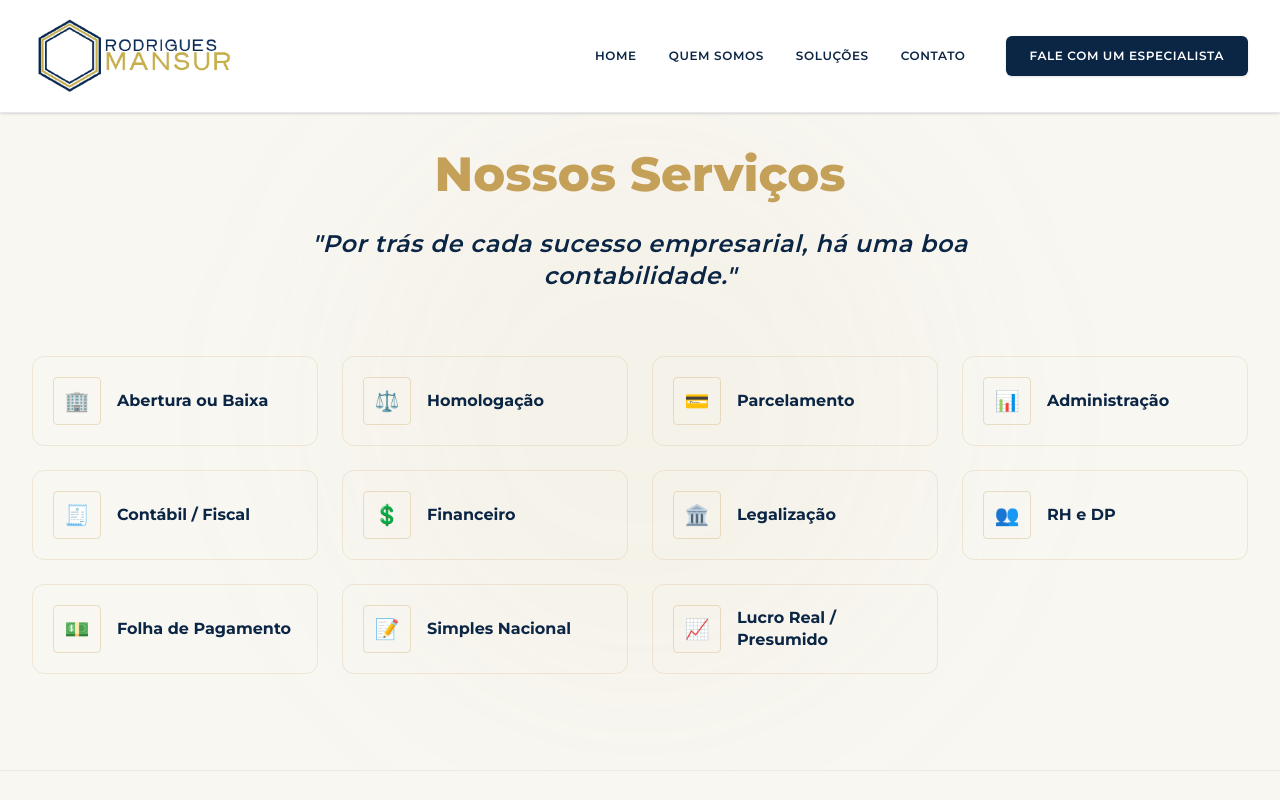
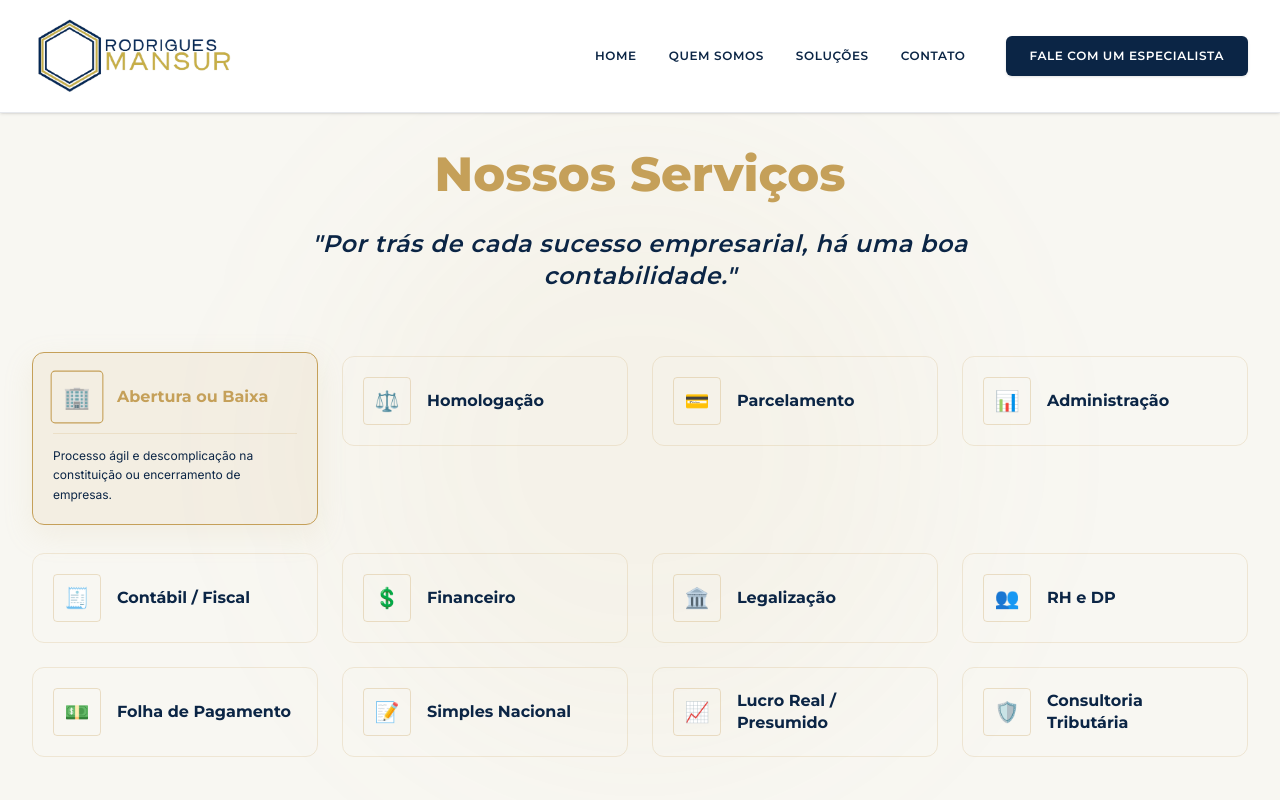
Before and after one commit to RudolfoTorres/rodrigues-mansur, a Next.js app: page / in a window 1280 px wide. Both pictures are taken after a click on the element 175 px from the left and 2076 px from the top of the page. Shown: the part 1676-2476 px from the top of the page. Built offline with nearby package versions, Linux system fonts and the light colour scheme.

Commit message:
UI:adicionado colapse e onclick nos cards de serviços na Service.tsx

```diff
--- a/src/components/Services.tsx
+++ b/src/components/Services.tsx
@@ -1,6 +1,14 @@
 "use client";
 
+import { useState } from "react";
+
 export function Services() {
+  // Estado para controlar o card ativo via toque/clique
+  const [activeCard, setActiveCard] = useState<number | null>(null);
+
+  // Estado para o botão de collapse no mobile
+  const [showAllMobile, setShowAllMobile] = useState(false);
+
   const servicesList = [
     {
       title: "Abertura ou Baixa",
@@ -56,51 +64,115 @@ export function Services() {
       title: "Lucro Real / Presumido",
       icon: "📈",
       description: "Consultoria tributária avançada para otimização de impostos corporativos."
+    },
+    {
+      title: "Consultoria Tributária",
+      icon: "🛡️",
+      description: "Revisão e inteligência fiscal para redução legal da carga de impostos."
     }
   ];
 
+  const handleCardClick = (idx: number) => {
+    setActiveCard((prev) => (prev === idx ? null : idx));
+  };
+
   return (
-    <section className="bg-rm-black py-24 relative overflow-hidden">
+    <section className="bg-rm-black py-20 md:py-24 relative overflow-hidden">
       {/* Subtle background glow */}
       <div className="absolute top-1/2 left-1/2 -translate-x-1/2 -translate-y-1/2 w-[600px] h-[600px] bg-rm-gold/5 rounded-full blur-[100px] pointer-events-none" />
 
       <div className="max-w-7xl mx-auto px-4 sm:px-6 lg:px-8 relative z-10">
-        <div className="text-center mb-16">
-          <h2 className="text-3xl md:text-5xl font-heading font-extrabold text-rm-gold mb-6 leading-tight">
+        <div className="text-center mb-12 md:mb-16">
+          <h2 className="text-3xl md:text-5xl font-heading font-extrabold text-rm-gold mb-4 md:mb-6 leading-tight">
             Nossos Serviços
           </h2>
-          <p className="text-rm-cream/90 font-heading tracking-wide text-xl md:text-2xl font-semibold max-w-3xl mx-auto italic">
+          <p className="text-rm-cream/90 font-heading tracking-wide text-lg md:text-2xl font-semibold max-w-3xl mx-auto italic">
             "Por trás de cada sucesso empresarial, há uma boa contabilidade."
           </p>
         </div>
 
         <div className="grid grid-cols-1 sm:grid-cols-2 lg:grid-cols-3 xl:grid-cols-4 gap-4 md:gap-6 justify-center items-start">
-          {servicesList.map((service, idx) => (
+          {servicesList.map((service, idx) => {
+            const isActive = activeCard === idx;
+            const isHiddenOnMobile = !showAllMobile && idx >= 4;
+
+            return (
               <div
                 key={idx}
-              className="group bg-rm-black border border-rm-gold/20 p-5 rounded-xl flex flex-col justify-start transition-all duration-300 ease-in-out hover:bg-rm-gold/10 hover:-translate-y-1 hover:shadow-[0_10px_30px_rgba(207,188,135,0.1)] hover:border-rm-gold/50 cursor-pointer"
+                onClick={() => handleCardClick(idx)}
+                className={`
+                  ${isHiddenOnMobile ? "hidden sm:flex" : "flex"}
+                  group bg-rm-black border p-5 rounded-xl flex-col justify-start
+                  transition-all duration-300 ease-in-out cursor-pointer select-none
+                  ${isActive
+                    ? "border-rm-gold bg-rm-gold/10 -translate-y-1 shadow-[0_10px_30px_rgba(207,188,135,0.15)]"
+                    : "border-rm-gold/20 hover:bg-rm-gold/10 hover:-translate-y-1 hover:shadow-[0_10px_30px_rgba(207,188,135,0.1)] hover:border-rm-gold/50"
+                  }
+                `}
               >
                 {/* Topo do Card: Ícone e Título */}
                 <div className="flex items-center gap-4">
-                <div className="w-12 h-12 rounded bg-rm-cream/5 border border-rm-gold/30 flex items-center justify-center text-xl shrink-0 group-hover:scale-110 group-hover:border-rm-gold transition-all duration-300">
+                  <div
+                    className={`
+                      w-12 h-12 rounded bg-rm-cream/5 border flex items-center justify-center text-xl shrink-0
+                      transition-all duration-300
+                      ${isActive
+                        ? "border-rm-gold scale-110"
+                        : "border-rm-gold/30 group-hover:scale-110 group-hover:border-rm-gold"
+                      }
+                    `}
+                  >
                     {service.icon}
                   </div>
-                <h3 className="text-base font-heading font-bold text-rm-cream leading-snug group-hover:text-rm-gold transition-colors duration-300">
+                  <h3
+                    className={`
+                      text-base font-heading font-bold leading-snug transition-colors duration-300
+                      ${isActive ? "text-rm-gold" : "text-rm-cream group-hover:text-rm-gold"}
+                    `}
+                  >
                     {service.title}
                   </h3>
                 </div>
 
-              {/* Área Expansível do Hover */}
-              <div className="grid grid-rows-[0fr] group-hover:grid-rows-[1fr] transition-all duration-300 ease-in-out">
-                <div className="overflow-hidden opacity-0 group-hover:opacity-100 transition-opacity duration-300">
+                {/* Área Expansível (Funciona via Hover no Desktop e Clique no Mobile) */}
+                <div
+                  className={`
+                    grid transition-all duration-300 ease-in-out
+                    ${isActive
+                      ? "grid-rows-[1fr]"
+                      : "grid-rows-[0fr] group-hover:grid-rows-[1fr]"
+                    }
+                  `}
+                >
+                  <div
+                    className={`
+                      overflow-hidden transition-opacity duration-300
+                      ${isActive
+                        ? "opacity-100"
+                        : "opacity-0 group-hover:opacity-100"
+                      }
+                    `}
+                  >
                     <p className="text-xs text-rm-cream/80 pt-3 mt-3 border-t border-rm-gold/20 leading-relaxed">
                       {service.description}
                     </p>
                   </div>
                 </div>
               </div>
-          ))}
+            );
+          })}
         </div>
+
+        {/* Botão de Ver Mais/Menos (Apenas Mobile) */}
+        <div className="mt-8 text-center sm:hidden">
+          <button
+            onClick={() => setShowAllMobile((prev) => !prev)}
+            className="px-6 py-2.5 rounded-full border border-rm-gold/40 text-rm-gold text-sm font-semibold hover:bg-rm-gold/10 transition-colors"
+          >
+            {showAllMobile ? "Ver menos serviços ▲" : "Ver todos os serviços ▼"}
+          </button>
+        </div>
+
       </div>
     </section>
   );
```
Lines whose indentation alone changed are shown as unchanged.
